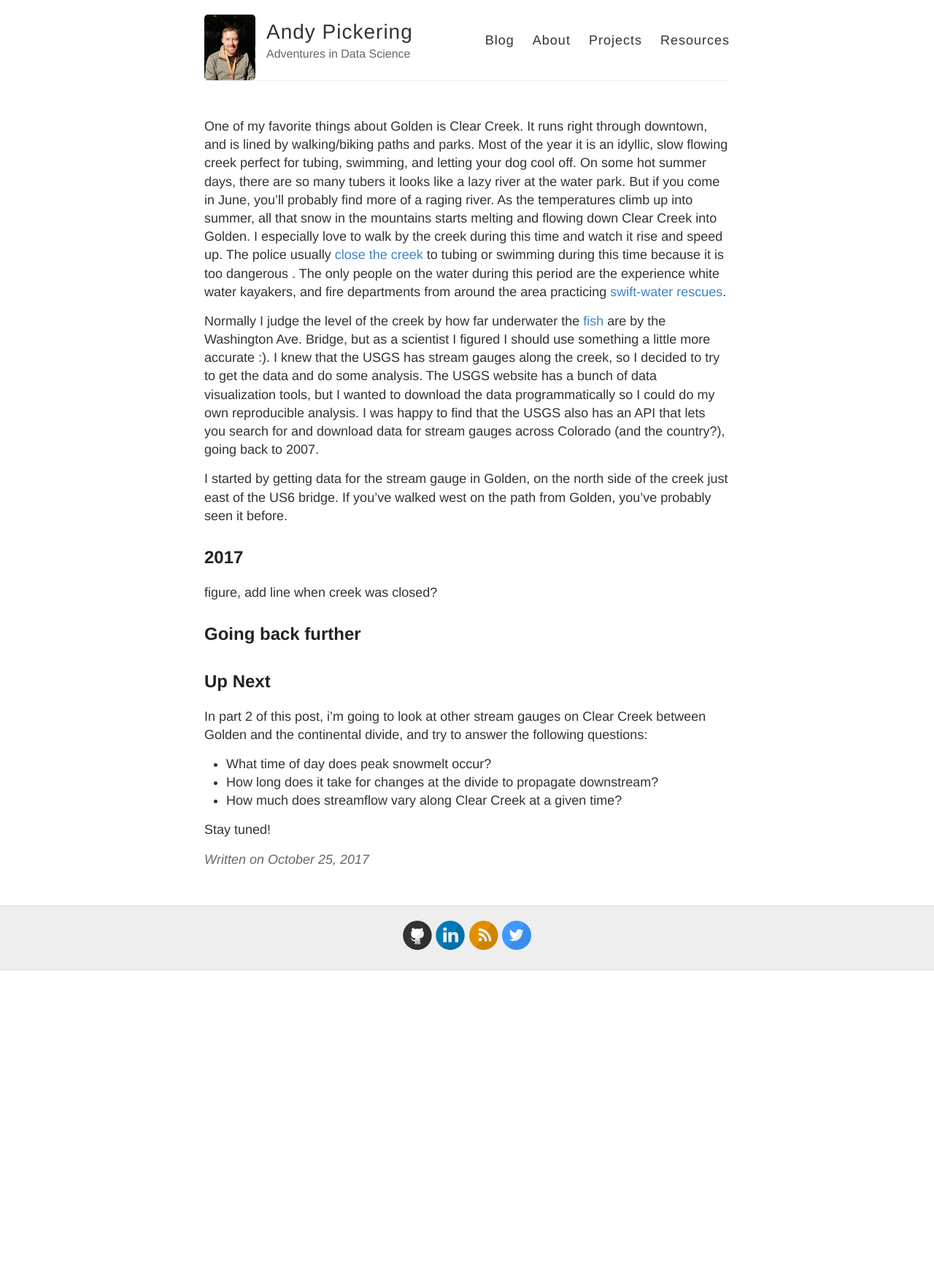
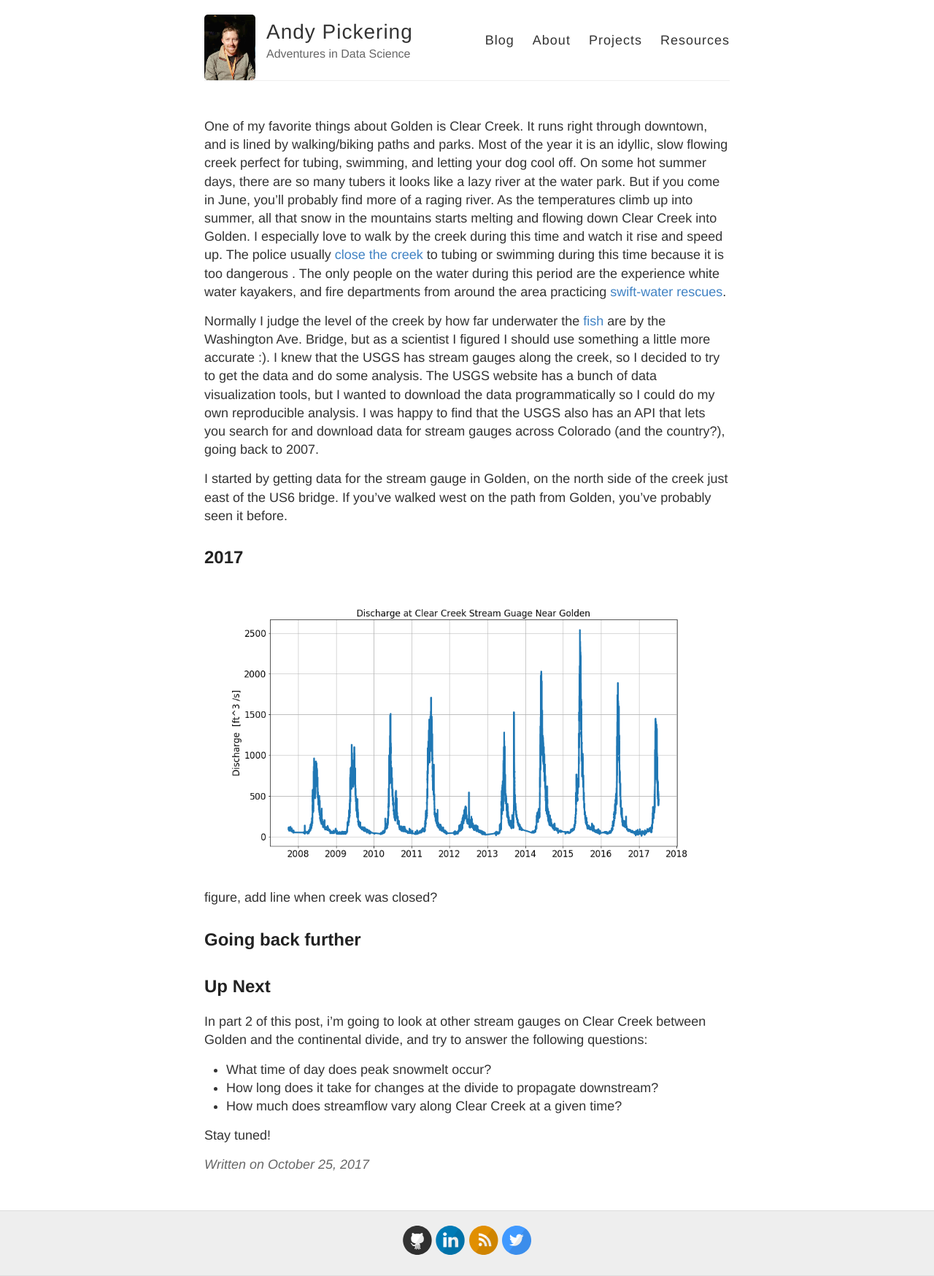
Before and after one commit to andypicke/andypicke.github.io, a Jekyll site: the page built from _posts/2017-10-25-clear_creek.md, in a window 1280 px wide. Shown: the whole page at 73% size. Built offline with Jekyll 4.4.1, drawn with Linux system fonts in a browser that asks for light colours; our own code applies the rules of GitHub Pages for plain Markdown files; comment, search, counter and statistics services are not loaded; before the commit the page ends 1330 px from its top, so only the background shows below that.

Commit message:
Update 2017-10-25-clear_creek.md

```diff
--- a/_posts/2017-10-25-clear_creek.md
+++ b/_posts/2017-10-25-clear_creek.md
@@ -16,6 +16,7 @@ I started by getting data for the stream gauge in Golden, on the north side of t
 
 ## 2017
 
+![Image description](/images/clearcreek/allyears_golden.png)
 figure, add line when creek was closed?
 
 
```
